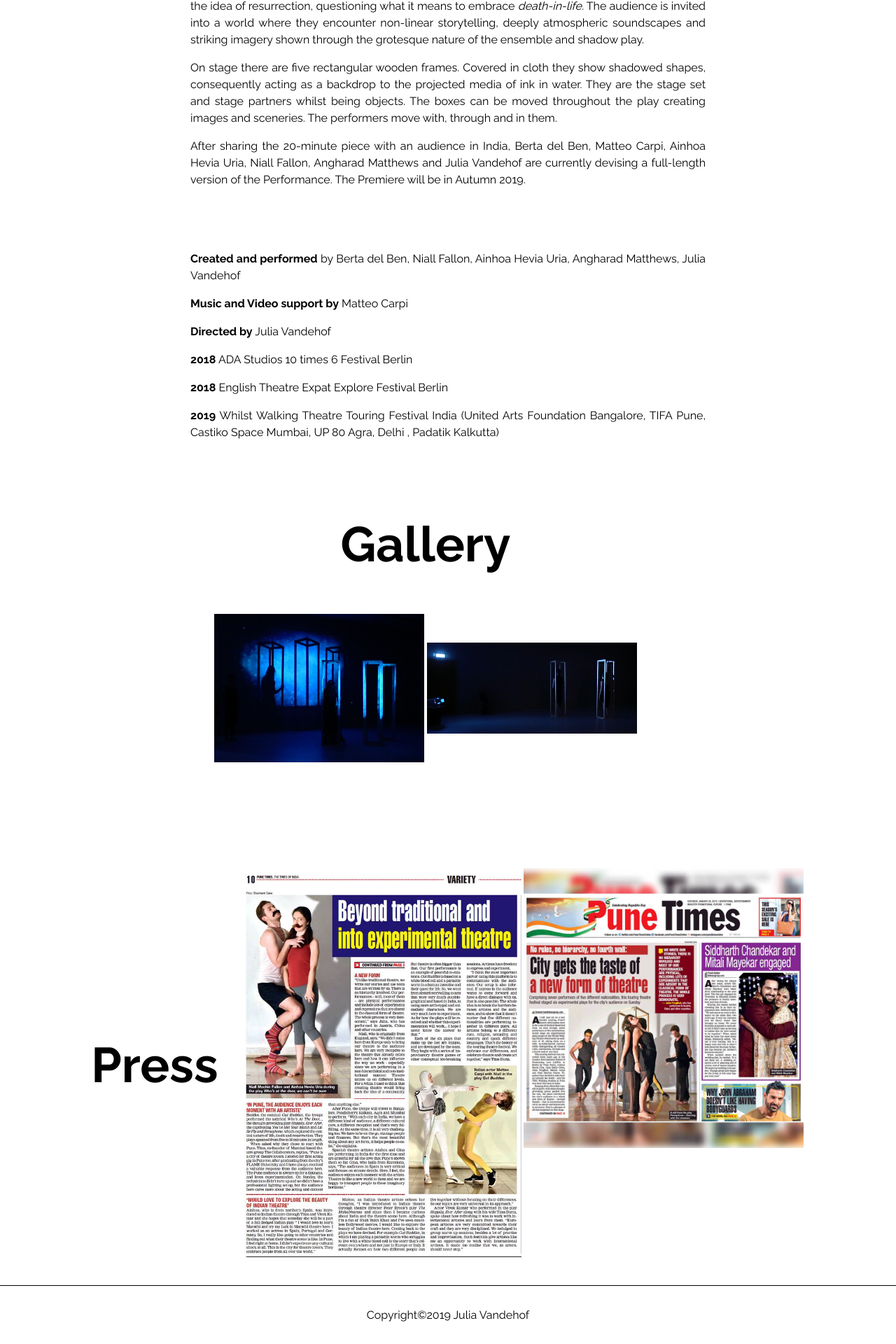
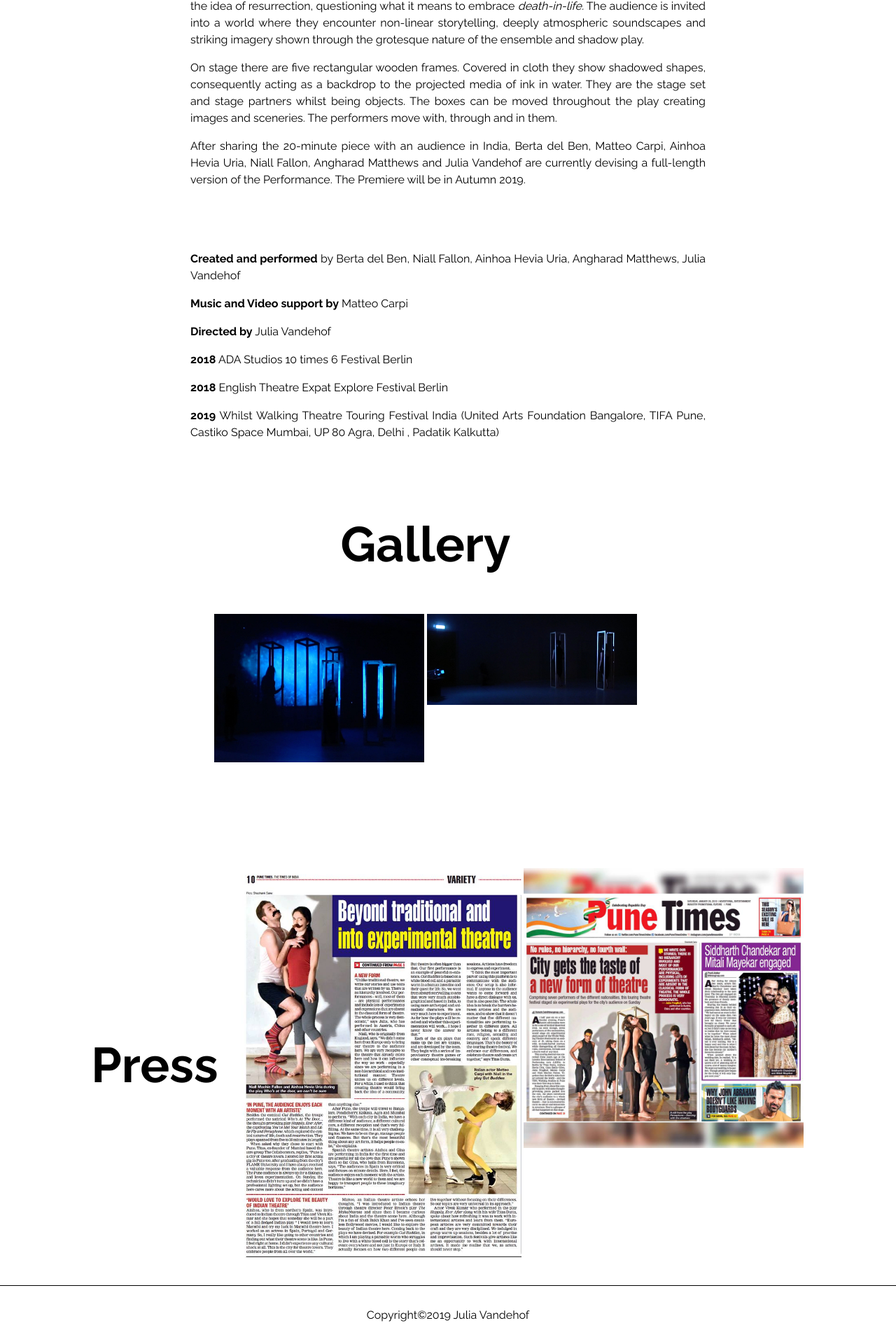
Before and after one commit to matteocarpi/julia, a Jekyll site: the page built from _posts/2019-03-04-persephone-dancing-with-the-shadows.markdown, in a window 1280 px wide. Shown: the part 831-2751 px from the top of the page at 70% size. Built offline with Jekyll 4.4.1, drawn with Linux system fonts in a browser that asks for light colours.

Commit message:
small adjustments in projects page

```diff
--- a/_layouts/post.html
+++ b/_layouts/post.html
@@ -36,7 +36,7 @@
         {% endif %}
 
         <div class="trailer">
-          {% if page.youtube_link and youtube_link != nil %}
+          {% if page.youtube_link and page.youtube_link != '' %}
             <h2>Video</h2>
             {{ page.youtube_link }}
           {% endif %}
--- a/_sass/post.scss
+++ b/_sass/post.scss
@@ -72,6 +72,7 @@
 }
 .trailer, .secondary_gallery {
   margin: 0 2rem;
+  align-items: flex-start;
 }
 .press {
   h2 {
@@ -79,7 +80,7 @@
   }
   margin-top: 5rem;
   display: flex;
-  justify-content: space-between;
+  justify-content: center;
   align-items: center;
   min-width: 80%;
   flex-wrap: wrap;
```
Also changed, not shown: _posts/2019-03-05-die-löwen-sind-den-schmetterlineen-nicht-lästig.md (+1 -3 lines).
